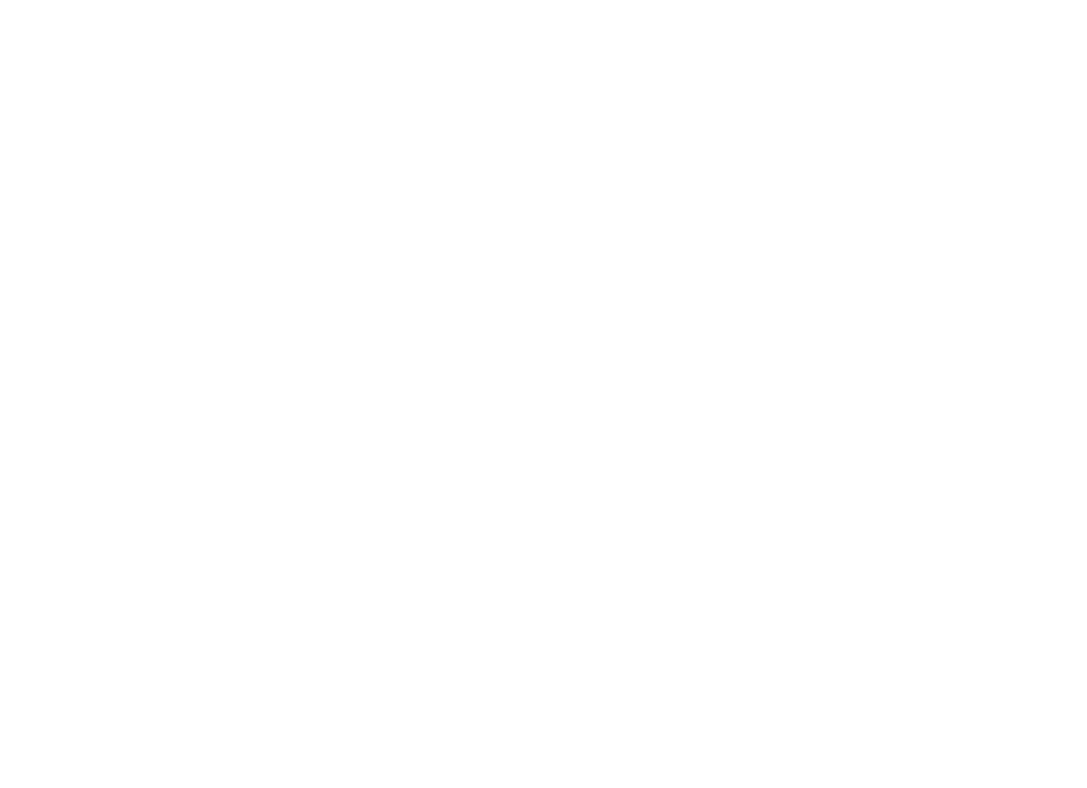
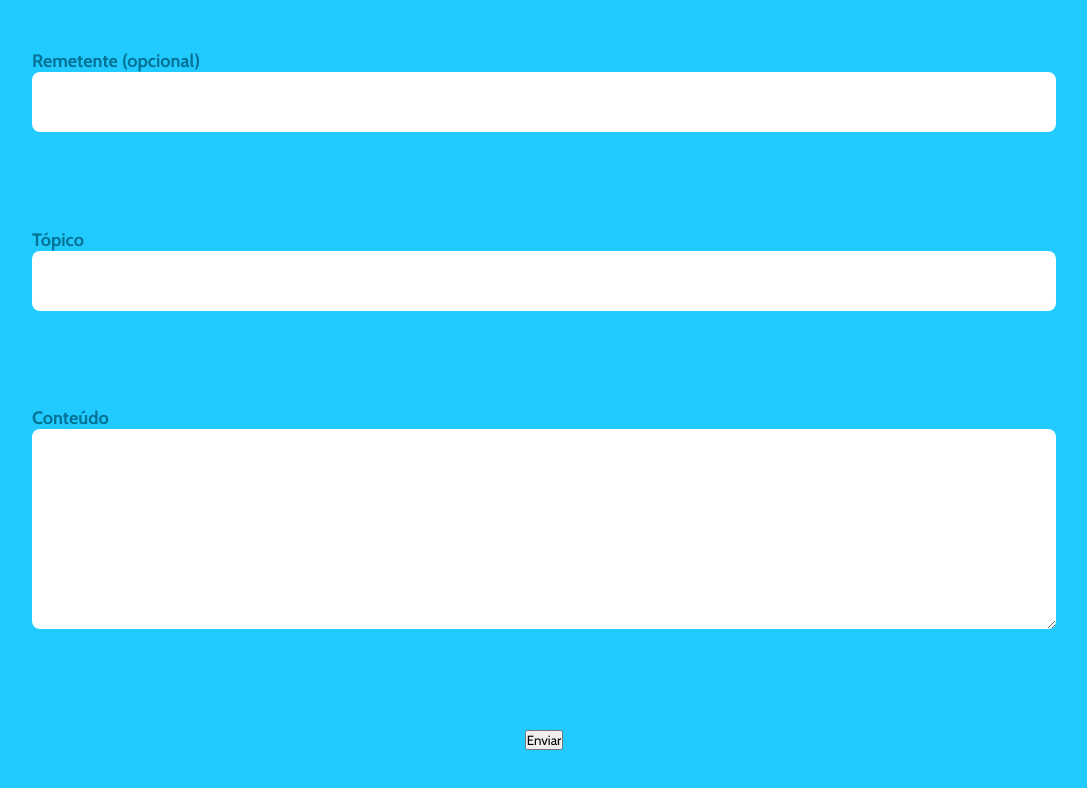
Before and after one commit to PedroRamos360/Evaluator, a React (Create React App) app in the folder evaluator-frontend/: page /sendmessage in a window 1280 px wide. Shown: the top 788 px of the page, without its empty margins (96-1183 px from the left). Built offline with nearby package versions, Linux system fonts and the light colour scheme.

Commit message:
inputs da página sendmessage

```diff
--- /dev/null
+++ b/evaluator-frontend/src/components/MessageInput.js
@@ -0,0 +1,16 @@
+import React from 'react';
+
+import styles from '../styles/components/MessageInput.module.css';
+
+export default function MessageInput({ inputText, inputHeight }) {
+	return (
+		<div>
+			<p className={styles.inputText}>{inputText}</p>
+			{ inputHeight === 'small' ? (
+				<input type='text' className={styles.input1} />
+			) : (
+				<textarea className={styles.input2} />
+			)}
+		</div>
+	)
+}
--- a/evaluator-frontend/src/pages/Home.js
+++ b/evaluator-frontend/src/pages/Home.js
@@ -12,7 +12,6 @@
 		<>
 		<TopLeftLines />
 		<main className={styles.homeContainer}>
-
 			<div>
 				<h1 className={styles.homeTitle}>Evaluator</h1>
 				<p className={styles.homeDetails}>Melhore suas aulas ouvindo a opinião de seus alunos!</p>
--- a/evaluator-frontend/src/pages/SendMessage.js
+++ b/evaluator-frontend/src/pages/SendMessage.js
@@ -1,11 +1,15 @@
 import React from 'react';
 
-import styles from '../styles/pages/SendMessage.module.css'
+import styles from '../styles/pages/SendMessage.module.css';
+import MessageInput from '../components/MessageInput';
 
 export default function SendMessage() {
 	return (
-		<main>
-
+		<main className={styles.container}>
+			<MessageInput inputText='Remetente (opcional)' inputHeight='small' />
+			<MessageInput inputText='Tópico' inputHeight='small' />
+			<MessageInput inputText='Conteúdo' />
+			<button>Enviar</button>
 		</main>
 	)
 }
--- /dev/null
+++ b/evaluator-frontend/src/styles/components/MessageInput.module.css
@@ -0,0 +1,23 @@
+.inputText {
+	color: var(--blue-line);
+	font-size: 18px;
+	font-weight: bold;
+}
+
+.input1 {
+	width: 80vw;
+	height: 60px;
+	border-radius: 8px;
+	border: none;
+	font-size: 18px;
+	padding: 10px;
+}
+
+.input2 {
+	width: 80vw;
+	height: 200px;
+	border-radius: 8px;
+	border: none;
+	font-size: 16px;
+	padding: 10px;
+}
--- a/evaluator-frontend/src/styles/pages/SendMessage.module.css
+++ b/evaluator-frontend/src/styles/pages/SendMessage.module.css
@@ -0,0 +1,10 @@
+.container {
+	height: 100vh;
+	width: 100vw;
+	display: flex;
+	flex-direction: column;
+	align-items: center;
+	justify-content: space-between;
+	padding: 50px;
+	background-color: var(--background);
+}
```
